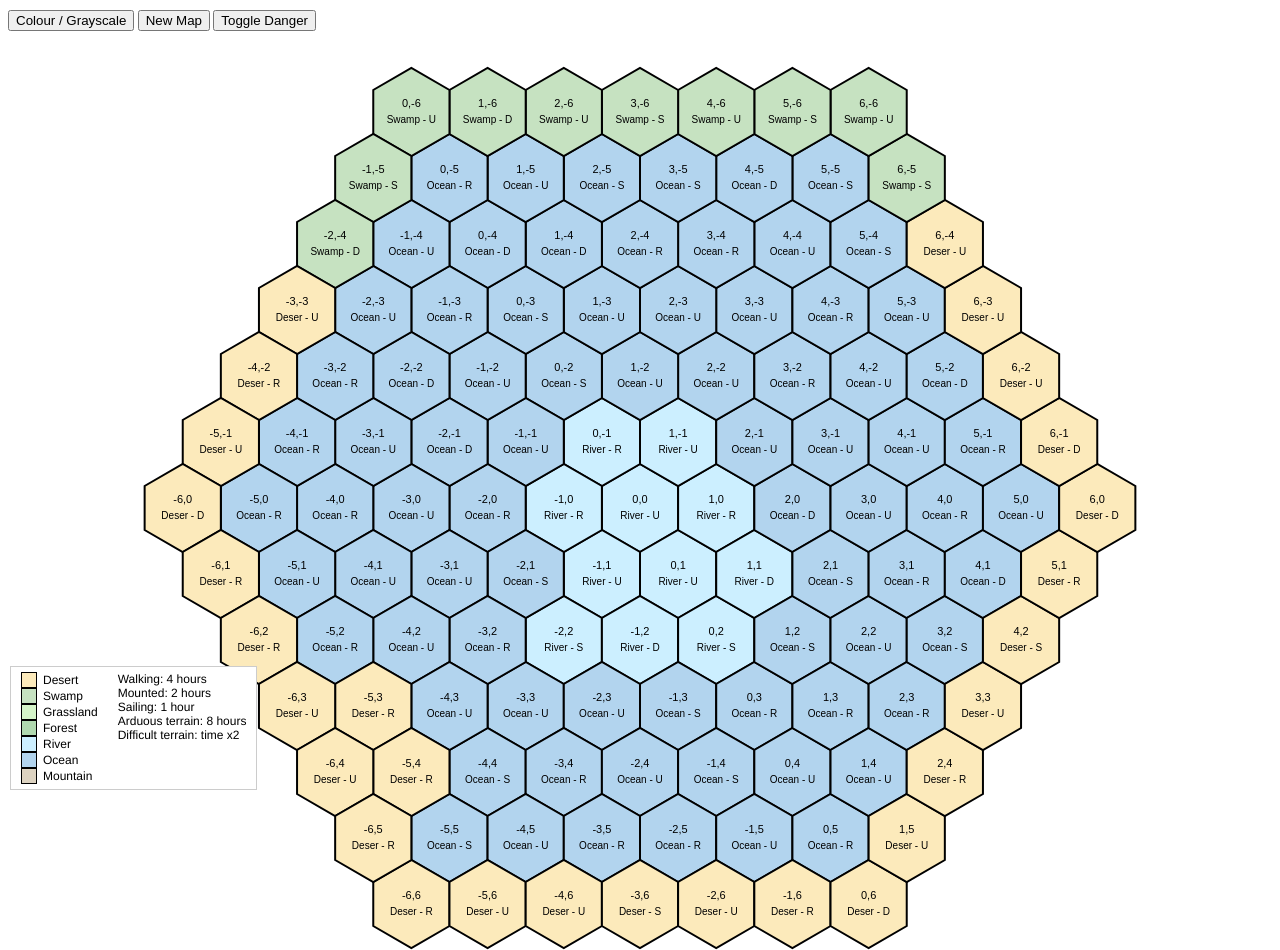
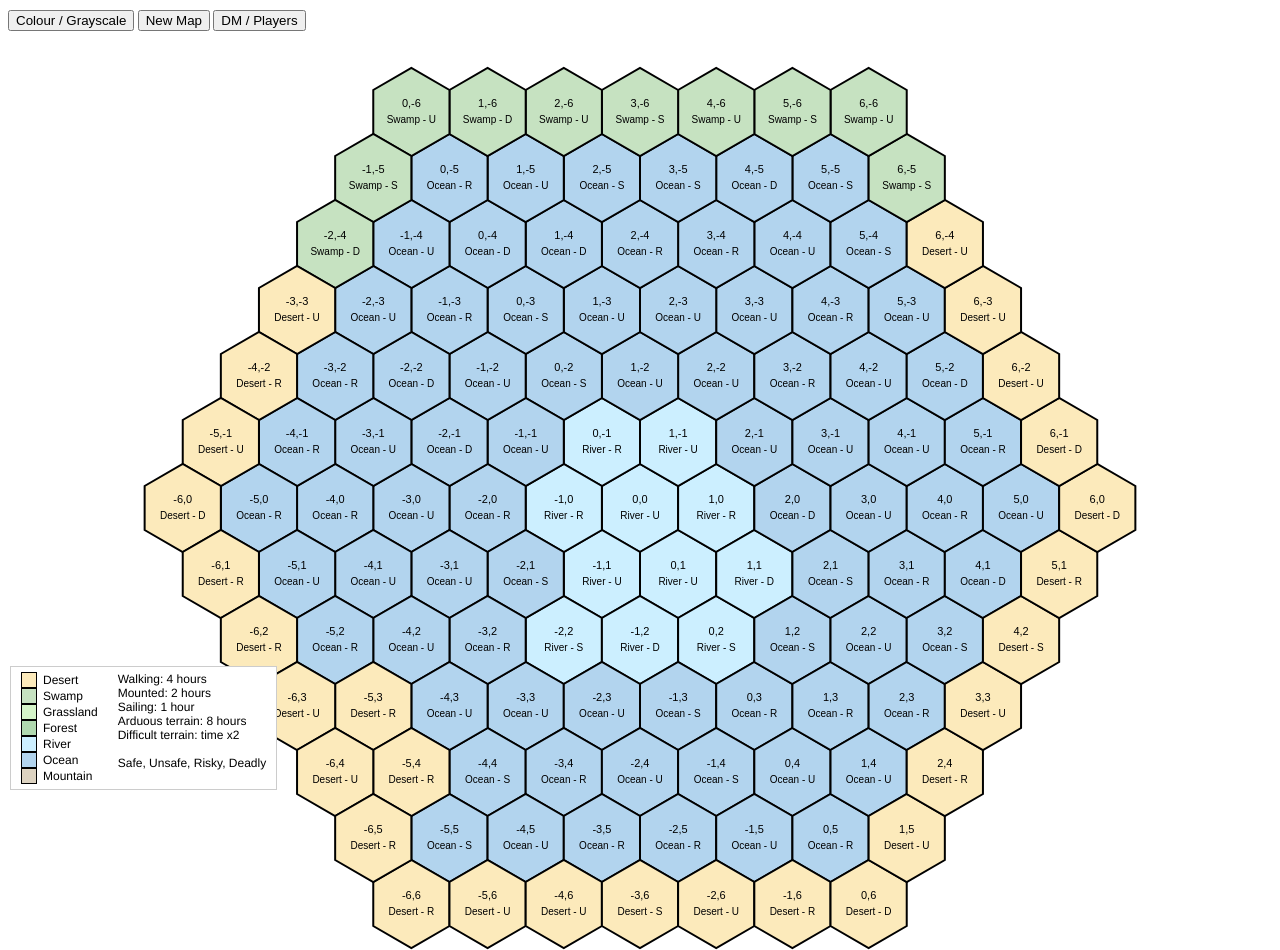
Before and after one commit to ebabel-eu/hexmap, a website: page index.html in a window 1280 px wide. Drawn offline with Linux system fonts and the light colour scheme.

Commit message:
Toggle DM and Players info

```diff
--- a/index.html
+++ b/index.html
@@ -97,7 +97,7 @@
   <div id="buttons">
     <button id="toggleColorMode">Colour / Grayscale</button>
     <button id="newMapButton">New Map</button>
-    <button id="toggleDangerButton">Toggle Danger</button>
+    <button id="toggleDangerButton">DM / Players</button>
   </div>
 
   <div class="legend">
@@ -116,6 +116,8 @@
       <li>Sailing: 1 hour</li>
       <li>Arduous terrain: 8 hours</li>
       <li>Difficult terrain: time x2</li>
+      <li>&nbsp;</li>
+      <li>Safe, Unsafe, Risky, Deadly</li>
     </ul>
   </div>
 
@@ -158,10 +160,10 @@
     }
 
     function dangerLevelSymbol(roll) {
-      if (roll === 1) return 'S'; // Safe
-      if (roll <= 3) return 'U';  // Unsafe
-      if (roll <= 5) return 'R';  // Risky
-      return 'D'; // Deadly
+      if (roll === 1) return 'S';
+      if (roll <= 3) return 'U';
+      if (roll <= 5) return 'R';
+      return 'D';
     }
 
     const style = getComputedStyle(document.documentElement);
@@ -247,8 +249,7 @@
       ctx.fillText(label, x, y - 8);
 
       ctx.font = '10px sans-serif';
-      let terrainLabel = terrainName.slice(0, 5);
-      ctx.fillText(showDanger ? `${terrainLabel} - ${dangerSymbol}` : terrainLabel, x, y + 8);
+      ctx.fillText(showDanger ? `${terrainName} - ${dangerSymbol}` : terrainName, x, y + 8);
     }
 
     function getHexSpiral(radius) {
```
